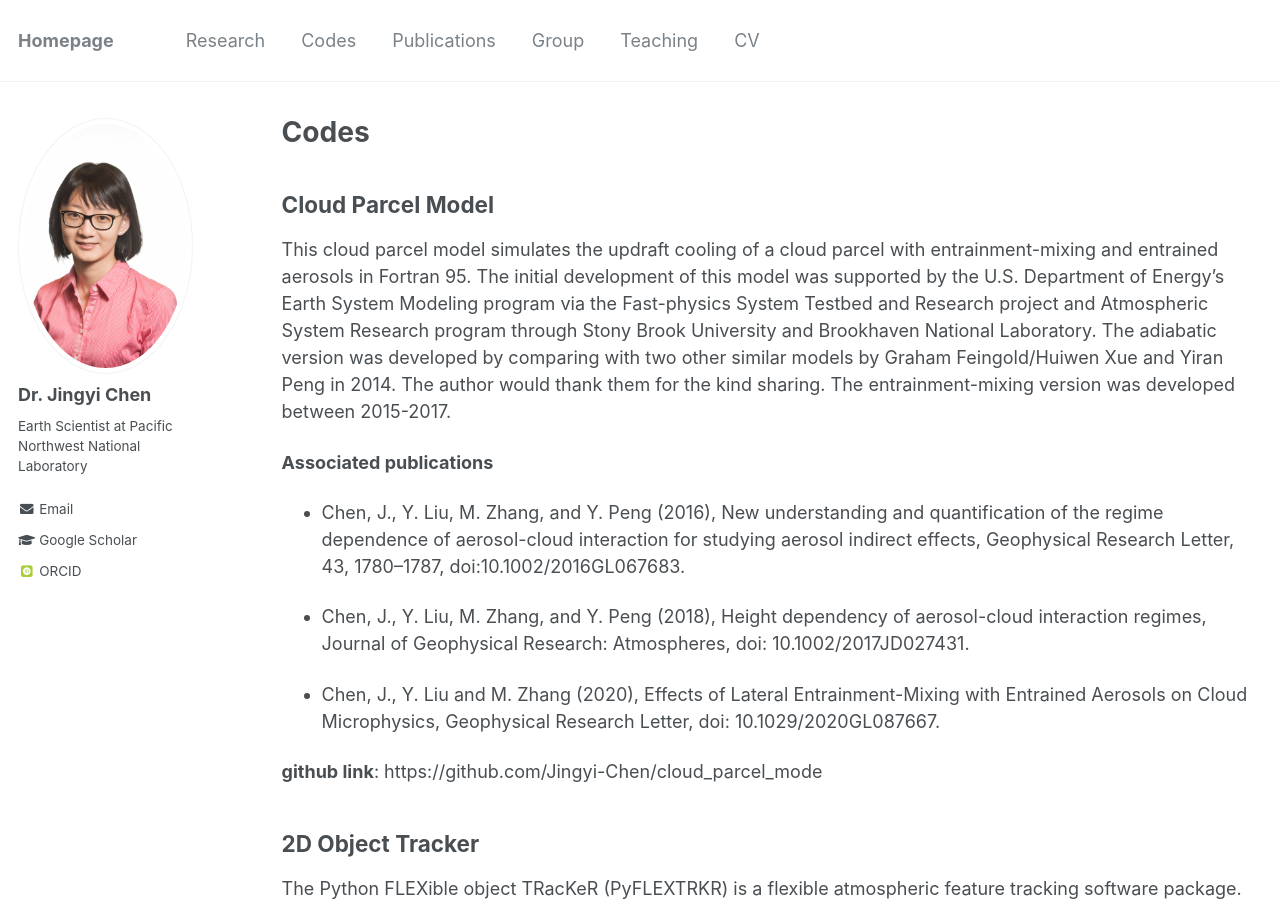
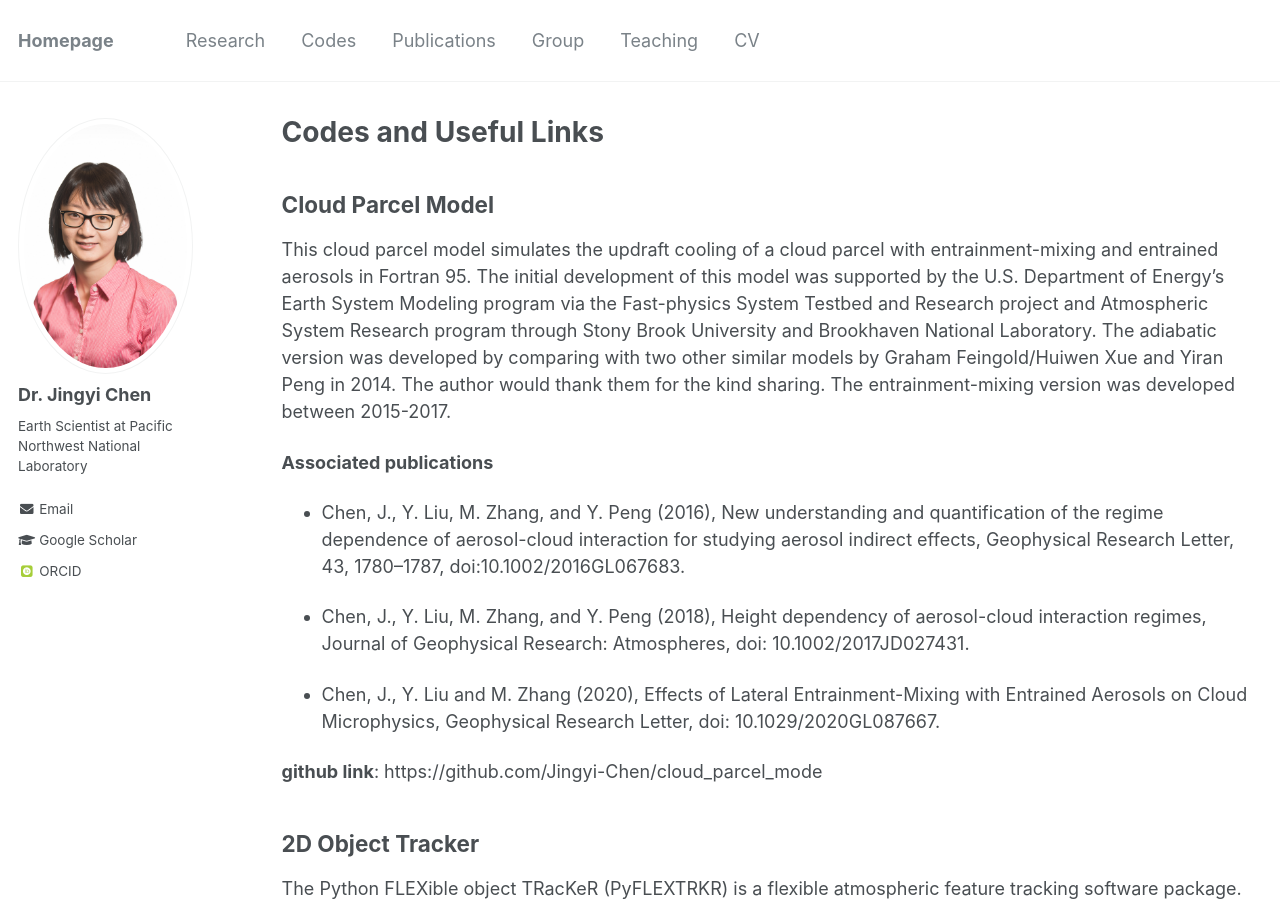
Before and after one commit to Jingyi-Chen/jingyi-chen.github.io, a Jekyll site: the page built from _pages/codes.md, in a window 1280 px wide and 900 px high. Built offline with Jekyll 4.4.1, drawn with Linux system fonts in a browser that asks for light colours; some web fonts are replaced.

Commit message:
Update codes.md

```diff
--- a/_pages/codes.md
+++ b/_pages/codes.md
@@ -1,6 +1,6 @@
 ---
 layout: archive
-title: "Codes"
+title: "Codes and Useful Links"
 permalink: /codes/
 author_profile: true
 ---
```
